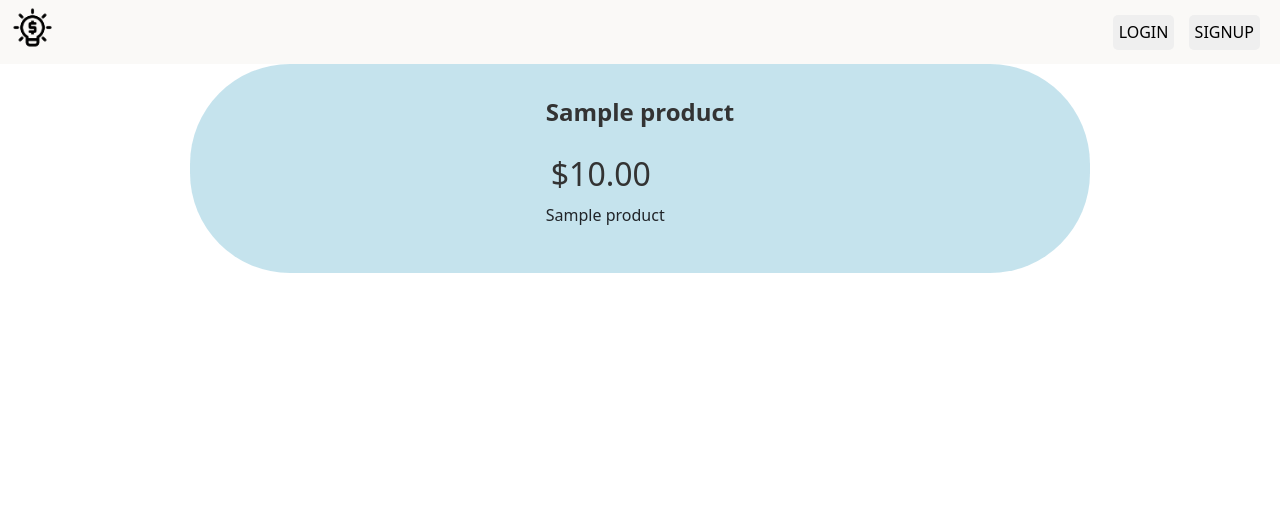
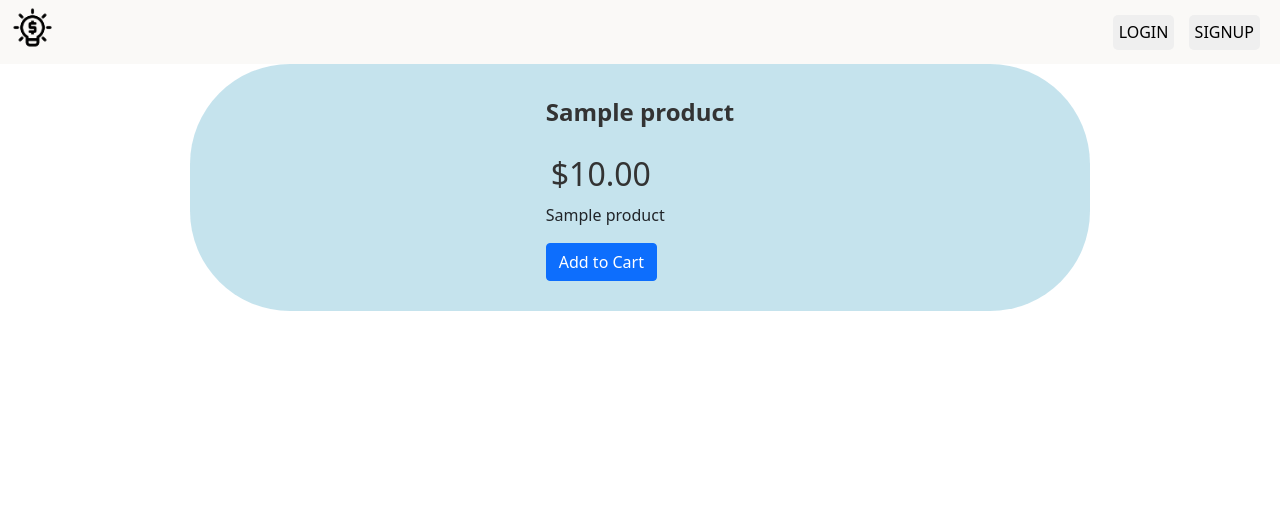
Before and after one commit to EthanFriedrichs/180-Final, a Flask app: template templates/view_item.html in a window 1280 px wide. Shown: the top 510 px of the page. Run offline with Flask 3, Linux system fonts and the light colour scheme; the template is opened without the code that fills it: most values are stand-ins (such as "Sample title", 1, 10 or a date in 2020); some libraries are stand-ins or nearby versions.

Commit message:
Added add to cart feature

```diff
--- a/main.py
+++ b/main.py
@@ -247,6 +247,17 @@ def view():
 @customer_page
 def item_page(item_id):
     if request.method == "POST":
+        user_id = session["account_num"]
+        params = {"user_id":user_id, "item_id":item_id}
+        in_cart = db.execute(text("select * from cart where user_id = :user_id and item_id = :item_id"), params).all()
+        if len(in_cart) > 0:
+            quanitity = in_cart[0][3] + 1
+            params = {"user_id":user_id, "item_id":item_id, "quant":quanitity}
+            db.execute(text("update cart set quantity = :quant where user_id = :user_id and item_id = :item_id"), params)
+            db.commit()
+        else:
+            db.execute(text("insert into cart (user_id, item_id, quantity) values (:user_id, :item_id, 1)"), params)
+            db.commit()
         return apology("TODO")
 
     else:
--- a/templates/view_item.html
+++ b/templates/view_item.html
@@ -23,11 +23,11 @@
                     {% if user[0] == product[4] %}
                         <p class="shop-item-info">Sold By: {{user[1]}}</p>
                     {% endif %}
+                {% endfor %}
 
-                    <form action="/item/{{product[0]}}">
-
-                    </form>
-                {% endfor %}
+                <form action="/item/{{product[0]}}" method="post">
+                    <button class="btn btn-primary" type="submit">Add to Cart</button>
+                </form>
             </div>
         </div>
     </div>
```
